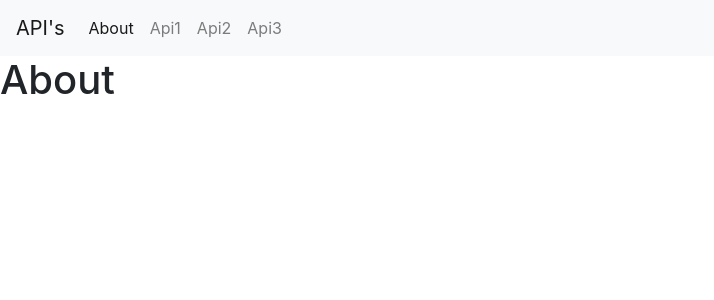
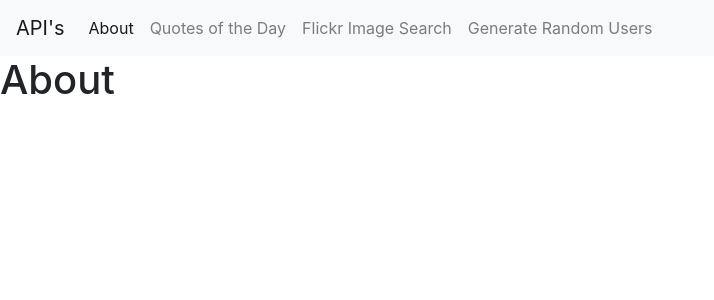
Before and after one commit to imidaho/JMC_React_API_Calls, a React (Create React App) app: page /Api2 in a window 1280 px wide. Shown: the top 300 px of the page, without its empty margins (0-714 px from the left). Built offline with nearby package versions, Linux system fonts and the light colour scheme.

Commit message:
renaming components to match their purposes

```diff
--- a/src/App.js
+++ b/src/App.js
@@ -3,9 +3,9 @@ import { Route, HashRouter } from 'react-router-dom'
 import './App.css';
 import NavBar from './NavBar'
 import About from './About'
-import Api1 from './Api1'
-import Api2 from './Api2'
-import Api3 from './Api3'
+import QOD from './quoteoftheday'
+import FlickrImageSearch from './flickrimagesearch'
+import RandomUsers from './randomusers'
 // user can s
 class App extends Component {
 
@@ -16,9 +16,9 @@ class App extends Component {
         <div>
           <NavBar />
           <Route exact path="/" component={About} />
-          <Route path="/Api1" component={Api1} />
-          <Route path="/Api2" component={Api2} />
-          <Route path="/Api3" component={Api3} />
+          <Route path="/quoteoftheday" component={QOD} />
+          <Route path="/flickrimagesearch" component={FlickrImageSearch} />
+          <Route path="/randomusers" component={RandomUsers} />
 
         </div>
       </HashRouter>
--- a/src/NavBar.js
+++ b/src/NavBar.js
@@ -17,13 +17,13 @@ const NavBar = () => {
                         <Link class="nav-link" to="/">About<span class="sr-only">(current)</span></Link>
                     </li>
                     <li class="nav-item">
-                        <Link class="nav-link" to="/Api1">Api1</Link>
+                        <Link class="nav-link" to="/quoteoftheday">Quotes of the Day</Link>
                     </li>
                     <li class="nav-item">
-                        <Link class="nav-link" to="/Api2">Api2</Link>
+                        <Link class="nav-link" to="/flickrimagesearch">Flickr Image Search</Link>
                     </li>
                     <li class="nav-item">
-                        <Link class="nav-link" to="/Api3">Api3</Link>
+                        <Link class="nav-link" to="/randomusers">Generate Random Users</Link>
                     </li>
                 </ul>
 
--- a/src/Api2.js
+++ b/src/flickrimagesearch.js
@@ -3,7 +3,7 @@ import './App.css';
 import PropTypes from 'prop-types'
 
 
-class Api2 extends Component {
+class FlickrImageSearch extends Component {
     constructor() {
         super();
         this.state = {
@@ -60,4 +60,4 @@ class Api2 extends Component {
 
 }
 
-export default Api2
+export default FlickrImageSearch
--- a/src/Api1.js
+++ b/src/quoteoftheday.js
@@ -2,7 +2,7 @@ import React, { Component } from 'react';
 import './App.css';
 import PropTypes from 'prop-types'
 
-class Api1 extends Component {
+class QOD extends Component {
     constructor() {
         super();
         this.state = {
@@ -42,4 +42,4 @@ class Api1 extends Component {
     }
 }
 
-export default Api1
+export default QOD
--- a/src/Api3.js
+++ b/src/randomusers.js
@@ -2,7 +2,7 @@ import React, { Component } from 'react';
 import './App.css';
 import PropTypes from 'prop-types'
 
-class Api3 extends Component {
+class RandomUsers extends Component {
     constructor() {
         super();
         this.state = {
@@ -80,4 +80,4 @@ class Api3 extends Component {
 }
 //fetch('https://financialmodelingprep.com/api/cryptocurrency?datatype=json').then(x=> x.json()).then(console.log)
 
-export default Api3
+export default RandomUsers
```
